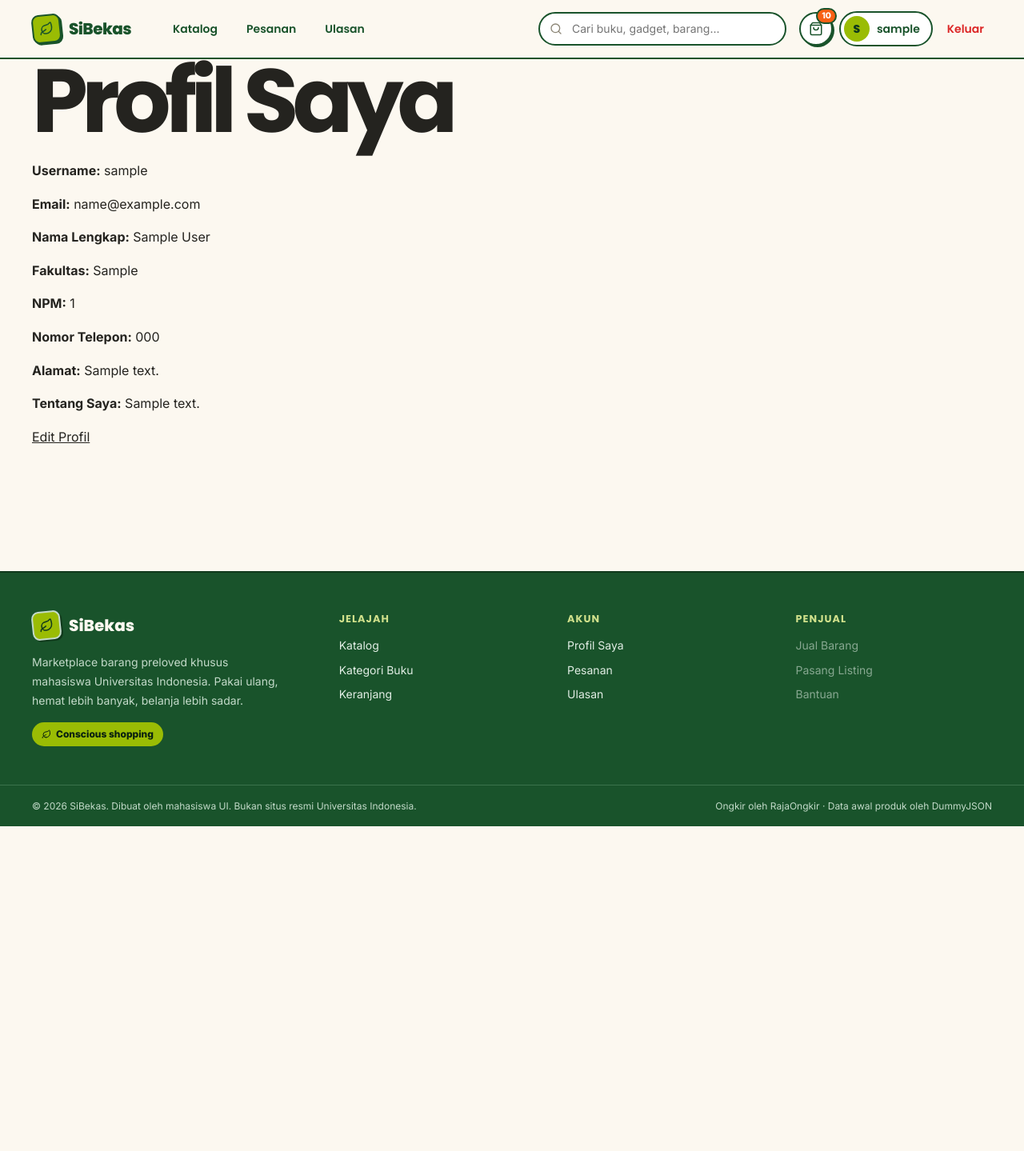
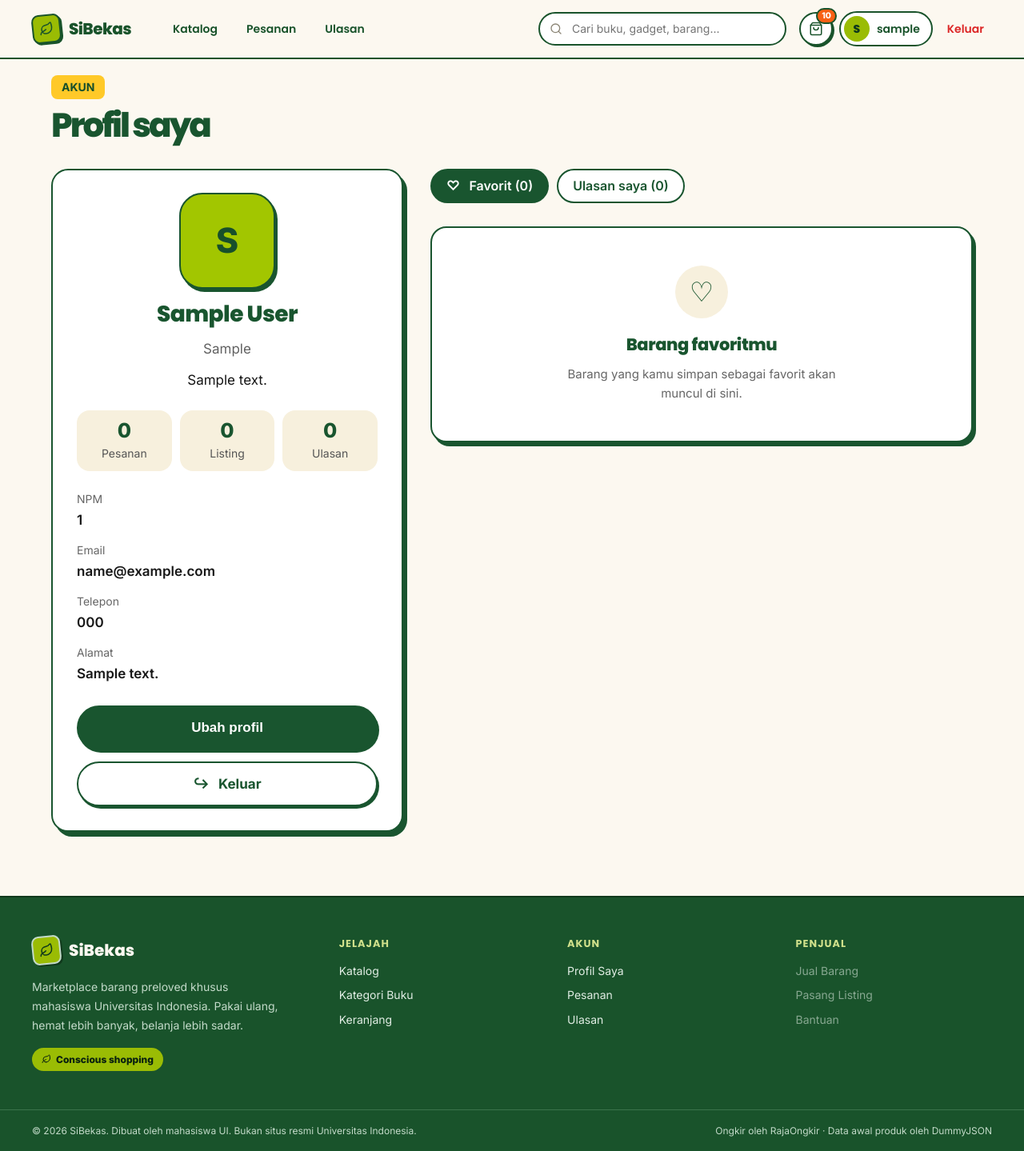
Before and after one commit to pbp-F-kelompok-2/SiBekas, a Django app: page /profile/ in a window 1280 px wide. Shown: the whole page at 80% size. Before the commit the page ends 1033 px from the top, so only its background shows below. Run offline with Django 5.2, Linux system fonts and the light colour scheme; a user stored in the database is signed in; tables that the repository leaves empty hold one stand-in row (values such as "Sample post").

Commit message:
style: Menambahkan Desain untuk Halaman Profile

```diff
--- a/static/css/profile.css
+++ b/static/css/profile.css
@@ -0,0 +1,420 @@
+
+/* =========================
+   PROFILE PAGE
+========================= */
+
+.profile-page {
+    width: min(100% - 48px, 1376px);
+    margin: 20px auto 60px;
+    color: #171717;
+}
+
+/* Header */
+
+.profile-header {
+    margin-bottom: 28px;
+}
+
+.profile-label {
+    display: inline-block;
+    padding: 4px 13px;
+    border-radius: 8px;
+    background: #ffc928;
+    color: #174f2b;
+    font-size: 14px;
+    font-weight: 700;
+}
+
+.profile-header h1 {
+    margin: 8px 0 0;
+    color: #19552f;
+    font-size: 42px;
+    line-height: 1.2;
+    font-weight: 800;
+}
+
+/* =========================
+   MAIN LAYOUT
+========================= */
+
+.profile-layout {
+    display: grid;
+    grid-template-columns: 440px minmax(0, 1fr);
+    align-items: start;
+    gap: 34px;
+}
+
+/* =========================
+   PROFILE CARD
+========================= */
+
+.profile-card {
+    width: 100%;
+    min-width: 0;
+    padding: 28px 30px 30px;
+    box-sizing: border-box;
+
+    display: flex;
+    flex-direction: column;
+    align-items: center;
+
+    background: #ffffff;
+    border: 2px solid #19552f;
+    border-radius: 21px;
+    box-shadow: 5px 6px 0 #19552f;
+}
+
+/* Avatar */
+
+.profile-avatar {
+    width: 120px;
+    height: 120px;
+    flex-shrink: 0;
+
+    display: flex;
+    align-items: center;
+    justify-content: center;
+
+    margin-bottom: 14px;
+    border: 2px solid #19552f;
+    border-radius: 29px;
+    background: #a2c600;
+    box-shadow: 3px 4px 0 #19552f;
+
+    color: #174f2b;
+    font-size: 43px;
+    font-weight: 800;
+}
+
+.profile-card h2 {
+    margin: 0;
+    color: #19552f;
+    font-size: 28px;
+    line-height: 1.3;
+    font-weight: 800;
+    text-align: center;
+    overflow-wrap: anywhere;
+}
+
+.profile-faculty {
+    margin: 13px 0 0;
+    color: #626262;
+    font-size: 17px;
+    line-height: 1.5;
+    text-align: center;
+}
+
+.profile-bio {
+    margin: 13px 0 25px;
+    font-size: 17px;
+    line-height: 1.5;
+    text-align: center;
+    overflow-wrap: anywhere;
+}
+
+/* Statistics */
+
+.profile-stats {
+    display: grid;
+    grid-template-columns: repeat(3, minmax(0, 1fr));
+    gap: 10px;
+
+    width: 100%;
+    margin-bottom: 24px;
+}
+
+.stat-item {
+    min-width: 0;
+    min-height: 76px;
+    padding: 10px 4px;
+    box-sizing: border-box;
+
+    display: flex;
+    flex-direction: column;
+    align-items: center;
+    justify-content: center;
+
+    border-radius: 16px;
+    background: #f7f0dd;
+}
+
+.stat-item strong {
+    color: #19552f;
+    font-size: 25px;
+    line-height: 1.2;
+    font-weight: 800;
+}
+
+.stat-item span {
+    margin-top: 3px;
+    color: #555555;
+    font-size: 14px;
+}
+
+/* Profile information */
+
+.profile-information {
+    display: flex;
+    flex-direction: column;
+    gap: 15px;
+    width: 100%;
+    margin-bottom: 28px;
+}
+
+.information-item {
+    min-width: 0;
+}
+
+.information-item > span {
+    display: block;
+    margin-bottom: 2px;
+    color: #666666;
+    font-size: 14px;
+}
+
+.information-item p {
+    margin: 0;
+    color: #171717;
+    font-size: 17px;
+    line-height: 1.45;
+    font-weight: 600;
+    overflow-wrap: anywhere;
+}
+
+/* Buttons */
+
+.profile-button {
+    width: 100%;
+    min-height: 56px;
+    box-sizing: border-box;
+
+    display: flex;
+    align-items: center;
+    justify-content: center;
+
+    border: 2px solid #19552f;
+    border-radius: 999px;
+    box-shadow: 2px 3px 0 #19552f;
+
+    font-size: 17px;
+    font-weight: 700;
+    text-decoration: none;
+    text-align: center;
+
+    transition: background 0.2s, color 0.2s;
+}
+
+.profile-button-primary {
+    background: #19552f;
+    color: #ffffff;
+}
+
+.profile-button-primary:hover {
+    background: #123f23;
+}
+
+.profile-button-outline {
+    margin-top: 14px;
+    background: #ffffff;
+    color: #19552f;
+}
+
+.profile-button-outline:hover {
+    background: #f0f5ed;
+}
+
+/* =========================
+   ACTIVITY / FAVORITES
+========================= */
+
+.profile-activity {
+    min-width: 0;
+}
+
+.profile-tabs {
+    display: flex;
+    align-items: center;
+    flex-wrap: wrap;
+    gap: 10px;
+    margin-bottom: 29px;
+}
+
+.profile-tab {
+    min-height: 43px;
+    padding: 9px 18px;
+
+    border: 2px solid #19552f;
+    border-radius: 999px;
+    background: #ffffff;
+
+    color: #19552f;
+    font-family: inherit;
+    font-size: 16px;
+    font-weight: 600;
+    cursor: pointer;
+}
+
+.profile-tab.active {
+    background: #19552f;
+    color: #ffffff;
+}
+
+.profile-tab:hover {
+    background: #eaf1e7;
+    color: #19552f;
+}
+
+.profile-tab.active:hover {
+    background: #123f23;
+    color: #ffffff;
+}
+
+/* Empty state */
+
+.profile-empty-state {
+    width: 100%;
+    min-height: 270px;
+    padding: 35px 24px;
+    box-sizing: border-box;
+
+    display: flex;
+    flex-direction: column;
+    align-items: center;
+    justify-content: center;
+
+    border: 2px solid #19552f;
+    border-radius: 20px;
+    box-shadow: 4px 5px 0 #19552f;
+    background: #ffffff;
+    text-align: center;
+}
+
+.empty-state-icon {
+    width: 66px;
+    height: 66px;
+    margin-bottom: 16px;
+
+    display: flex;
+    align-items: center;
+    justify-content: center;
+
+    border-radius: 50%;
+    background: #f7f0dd;
+    color: #19552f;
+    font-size: 34px;
+}
+
+.profile-empty-state h3 {
+    margin: 0 0 8px;
+    color: #19552f;
+    font-size: 21px;
+    font-weight: 800;
+}
+
+.profile-empty-state p {
+    max-width: 350px;
+    margin: 0;
+    color: #666666;
+    font-size: 15px;
+    line-height: 1.6;
+}
+
+/* =========================
+   RESPONSIVE
+========================= */
+
+@media (max-width: 900px) {
+    .profile-page {
+        width: min(100% - 32px, 600px);
+        margin-top: 20px;
+    }
+
+    .profile-header h1 {
+        font-size: 34px;
+    }
+
+    .profile-layout {
+        grid-template-columns: minmax(0, 1fr);
+        gap: 30px;
+    }
+
+    .profile-card {
+        max-width: 100%;
+    }
+
+    .profile-activity {
+        width: 100%;
+    }
+}
+
+@media (max-width: 480px) {
+    .profile-page {
+        width: calc(100% - 28px);
+        margin-top: 16px;
+    }
+
+    .profile-header {
+        margin-bottom: 22px;
+    }
+
+    .profile-header h1 {
+        font-size: 30px;
+    }
+
+    .profile-card {
+        padding: 24px 20px 26px;
+        border-radius: 18px;
+    }
+
+    .profile-avatar {
+        width: 100px;
+        height: 100px;
+        border-radius: 25px;
+        font-size: 36px;
+    }
+
+    .profile-card h2 {
+        font-size: 24px;
+    }
+
+    .profile-faculty,
+    .profile-bio {
+        font-size: 15px;
+    }
+
+    .profile-stats {
+        gap: 8px;
+    }
+
+    .stat-item {
+        min-height: 70px;
+        border-radius: 13px;
+    }
+
+    .stat-item strong {
+        font-size: 23px;
+    }
+
+    .stat-item span {
+        font-size: 13px;
+    }
+
+    .information-item p {
+        font-size: 16px;
+    }
+
+    .profile-button {
+        min-height: 54px;
+        font-size: 16px;
+    }
+
+    .profile-tabs {
+        gap: 8px;
+        margin-bottom: 22px;
+    }
+
+    .profile-tab {
+        padding: 9px 13px;
+        font-size: 14px;
+    }
+}
--- a/templates/profiles/index.html
+++ b/templates/profiles/index.html
@@ -1,22 +1,116 @@
+
 {% extends "base.html" %}
+{% load static %}
 
 {% block title %}Profil Saya | SiBekas{% endblock %}
 
+{% block extra_css %}
+<link rel="stylesheet" href="{% static 'css/profile.css' %}">
+{% endblock %}
+
 {% block content %}
-<section>
-    <h1>Profil Saya</h1>
+<main class="profile-page">
 
-    <div>
-        <p><strong>Username:</strong> {{ request.user.username }}</p>
-        <p><strong>Email:</strong> {{ request.user.email }}</p>
-        <p><strong>Nama Lengkap:</strong> {{ profile.full_name|default:"Belum diisi" }}</p>
-        <p><strong>Fakultas:</strong> {{ profile.faculty|default:"Belum diisi" }}</p>
-        <p><strong>NPM:</strong> {{ profile.student_id|default:"Belum diisi" }}</p>
-        <p><strong>Nomor Telepon:</strong> {{ profile.phone_number|default:"Belum diisi" }}</p>
-        <p><strong>Alamat:</strong> {{ profile.address|default:"Belum diisi" }}</p>
-        <p><strong>Tentang Saya:</strong> {{ profile.bio|default:"Belum diisi" }}</p>
+    <header class="profile-header">
+        <span class="profile-label">AKUN</span>
+        <h1>Profil saya</h1>
+    </header>
+
+    <div class="profile-layout">
+
+        <!-- Kartu Profil -->
+        <section class="profile-card">
+
+            <div class="profile-avatar">
+                {{ profile.full_name|default:request.user.username|slice:":1"|upper }}
+            </div>
+
+            <h2>{{ profile.full_name|default:request.user.username }}</h2>
+
+            <p class="profile-faculty">
+                {{ profile.faculty|default:"Fakultas belum diisi" }}
+            </p>
+
+            <p class="profile-bio">
+                {{ profile.bio|default:"Belum ada deskripsi tentang saya." }}
+            </p>
+
+            <div class="profile-stats">
+                <div class="stat-item">
+                    <strong>{{ total_orders|default:"0" }}</strong>
+                    <span>Pesanan</span>
+                </div>
+
+                <div class="stat-item">
+                    <strong>{{ total_listings|default:"0" }}</strong>
+                    <span>Listing</span>
+                </div>
+
+                <div class="stat-item">
+                    <strong>{{ total_reviews|default:"0" }}</strong>
+                    <span>Ulasan</span>
+                </div>
+            </div>
+
+            <div class="profile-information">
+                <div class="information-item">
+                    <span>NPM</span>
+                    <p>{{ profile.student_id|default:"Belum diisi" }}</p>
+                </div>
+
+                <div class="information-item">
+                    <span>Email</span>
+                    <p>{{ request.user.email|default:"Belum diisi" }}</p>
+                </div>
+
+                <div class="information-item">
+                    <span>Telepon</span>
+                    <p>{{ profile.phone_number|default:"Belum diisi" }}</p>
+                </div>
+
+                <div class="information-item">
+                    <span>Alamat</span>
+                    <p>{{ profile.address|default:"Belum diisi" }}</p>
+                </div>
+            </div>
+
+            <button type="button"
+                    class="profile-button profile-button-primary"
+                    id="openEditProfile">
+                Ubah profil
+            </button>
+
+            <a href="{% url 'profile:logout' %}"
+               class="profile-button profile-button-outline">
+                ↪ &nbsp; Keluar
+            </a>
+
+        </section>
+
+        <!-- Konten Samping -->
+        <section class="profile-activity">
+
+            <div class="profile-tabs">
+                <button type="button" class="profile-tab active">
+                    ♡ &nbsp; Favorit ({{ favorites.count|default:"0" }})
+                </button>
+
+                <button type="button" class="profile-tab">
+                    Ulasan saya ({{ reviews.count|default:"0" }})
+                </button>
+            </div>
+
+            <div class="profile-empty-state">
+                <div class="empty-state-icon">♡</div>
+                <h3>Barang favoritmu</h3>
+                <p>
+                    Barang yang kamu simpan sebagai favorit
+                    akan muncul di sini.
+                </p>
+            </div>
+
+        </section>
+
     </div>
-
-    <a href="{% url 'profile:edit' %}">Edit Profil</a>
-</section>
+</main>
 {% endblock %}
```
